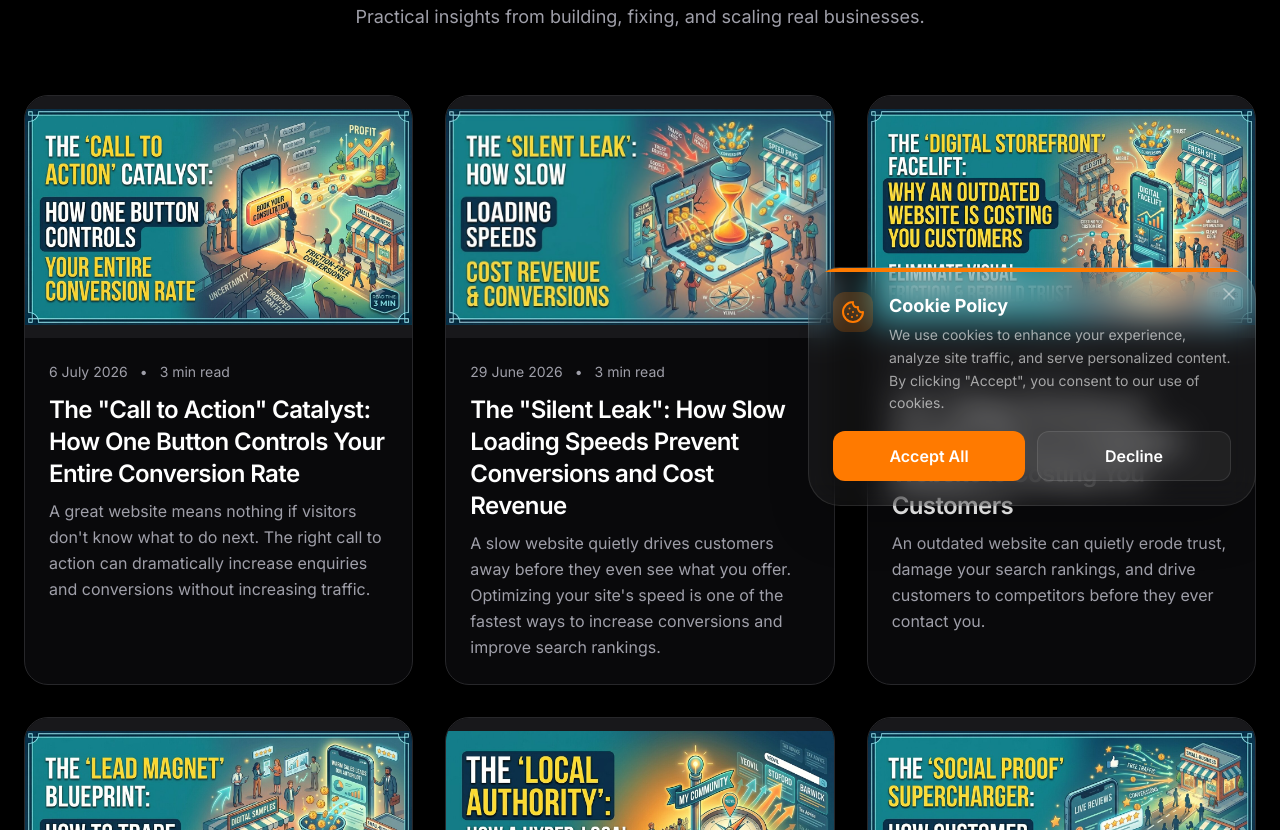
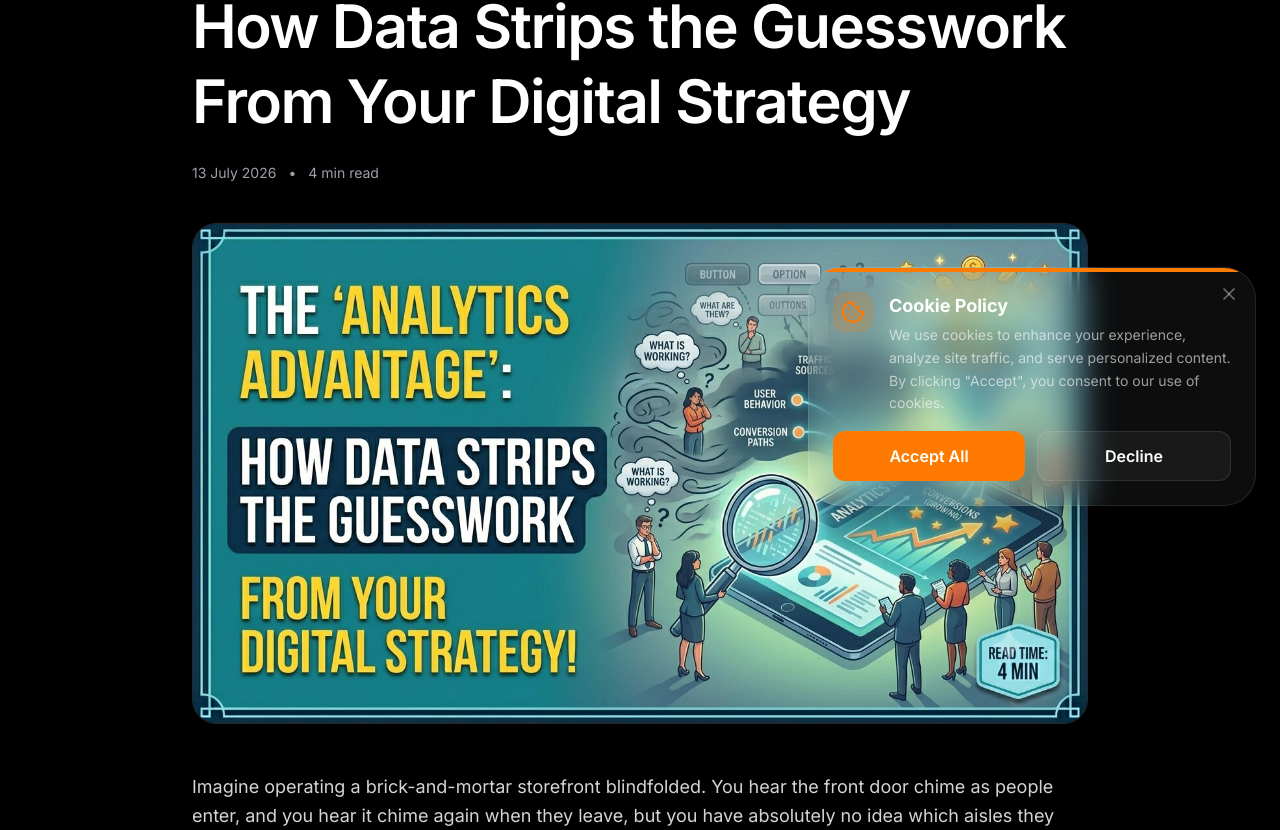
Before and after one commit to JG-OBT/One-Big-Tick, a React (Vite) app: page /blog/analytics-advantage in a window 1280 px wide. Before the commit this address led to /blog. Shown: the part 270-1100 px from the top of the page. Built offline with nearby package versions, Linux system fonts and the light colour scheme.

Commit message:
Add blog post about the analytics advantage
Added a new blog post on the analytics advantage, detailing how data can enhance digital strategies and improve conversion rates.

```diff
--- a/src/data/blogPosts.ts
+++ b/src/data/blogPosts.ts
@@ -1,4 +1,60 @@
 export const blogPosts = [
+  {
+  slug: "analytics-advantage",
+  title: "The \"Analytics Advantage\": How Data Strips the Guesswork From Your Digital Strategy",
+  thumbnail: "/blog/Blog35.jpg",
+  date: "13 July 2026",
+  readTime: "4 min read",
+  excerpt:
+    "Website analytics remove the guesswork from digital marketing, helping you understand where visitors come from, how they behave, and what changes will increase conversions.",
+  content: `
+    <p>Imagine operating a brick-and-mortar storefront blindfolded. You hear the front door chime as people enter, and you hear it chime again when they leave, but you have absolutely no idea which aisles they walked down, which products they picked up, or what caused them to walk out empty-handed.</p>
+
+    <p>You wouldn't have a clue what to change, what to stock, or how to fix your layout.</p>
+
+    <p>Yet, thousands of small business owners run their websites this exact way every single day. They look at their monthly bank balance to see if their marketing is working, treating their website like a complete black box. But digital marketing gives you a massive superpower that traditional high street advertising never could: absolute visibility. By plugging in simple, privacy-compliant web analytics, you pull off the blindfold. This week, we are looking at how reading basic user data transforms your website from a guessing game into a predictable, conversion-driven machine.</p>
+
+    <h2>1. The Core Metrics That Actually Matter</h2>
+
+    <p>When you first open a data dashboard, it is incredibly easy to get overwhelmed by complex graphs and technical jargon. You don’t need to look at a hundred different metrics to see meaningful growth. Focus heavily on these three foundational data points:</p>
+
+    <ul>
+      <li><strong>Traffic Sources (The Where):</strong> This tells you exactly how people found your digital storefront. Did they click an organic search link on Google, find you via a local community post, or type your URL directly into their browser? Knowing this allows you to stop wasting time on platforms that don’t drive traffic and double down on the channels that do.</li>
+
+      <li><strong>User Behavior and Paths (The What):</strong> This tracks the literal journey a user takes through your hub. Do they land on your homepage, read a helpful blog post, and immediately head to your contact page? Or do they look at your pricing page and immediately vanish? Tracking this flow highlights exactly where your digital pipeline is working smoothly and where it is broken.</li>
+
+      <li><strong>Top Exit Pages (The Where to Fix):</strong> An exit page is the final page a user looks at before closing the tab. If a massive percentage of your visitors are leaving your site from a specific service page without clicking your booking button, that page is a conversion bottleneck. It’s a loud, clear signal that the content needs an optimisation facelift.</li>
+    </ul>
+
+    <h2>2. Turning Raw Numbers Into Real-World Revenue</h2>
+
+    <p>Data is only valuable if you use it to make changes. Once you start observing how real human beings navigate your site, you can make highly targeted micro-adjustments that completely shift your conversion rates.</p>
+
+    <ul>
+      <li><strong>Validating Your Content Strategy:</strong> If you write a blog post addressing a specific neighbourhood challenge or answering a niche industry question, look at the data a month later. Did it drive traffic? Did those visitors stay on the page for more than a few seconds? If yes, you’ve unlocked a high-intent topic that your community genuinely cares about, giving you a green light to create more content just like it.</li>
+
+      <li><strong>Spotting Hidden Friction:</strong> Imagine the data shows you are getting thousands of visitors to your main landing page, but your contact form submissions are completely flat. The numbers are telling you that your marketing copy is successfully generating interest, but something is breaking when people try to take action. This lets you immediately check for clunky buttons, loading speed issues, or confusing form fields.</li>
+    </ul>
+
+    <h2>3. Three Simple Steps to Claim Your Analytics Advantage This Afternoon</h2>
+
+    <p>You don't need a degree in data science to start reading your website’s vital signs. You can get a clear view of your digital storefront with three quick actions:</p>
+
+    <ul>
+      <li><strong>Install a Clean Analytics Script:</strong> Ensure your website builder has a modern, lightweight analytics tool activated (such as Google Analytics 4 or a privacy-first alternative like Fathom or Plausible). These scripts take moments to install and run quietly in the background without slowing down your loading speeds.</li>
+
+      <li><strong>Set Up a Simple Goal or Conversion Trigger:</strong> Don't just track general visits. Tell your analytics platform exactly what a "win" looks like. Create a simple rule that logs a conversion every time a user lands on your form's "Thank You" or confirmation page. This gives you a crystal-clear look at your true conversion rate.</li>
+
+      <li><strong>Schedule a Monthly 15-Minute Review:</strong> Don't check your dashboard every single day—it will only cause unnecessary distraction. Instead, block out 15 minutes on the first morning of every month to look at your top traffic sources and highest-performing pages. Use those brief insights to guide your digital strategy for the next 30 days.</li>
+    </ul>
+
+    <h2>The Bottom Line</h2>
+
+    <p>Running a business requires making countless tough decisions every week. Your website shouldn't be one of them. By letting real user data dictate how you structure your pages, write your headings, and place your buttons, you replace guesswork with execution, ensuring your digital handshake grows stronger with every single click.</p>
+
+    <p><strong>Do you know exactly how many people visited your website last week, or where they came from? If you're managing your platform based on a gut feeling, it’s time to pull off the blindfold and look at the numbers.</strong></p>
+  `,
+},
   {
   slug: "call-to-action-catalyst",
   title: "The \"Call to Action\" Catalyst: How One Button Controls Your Entire Conversion Rate",
```
